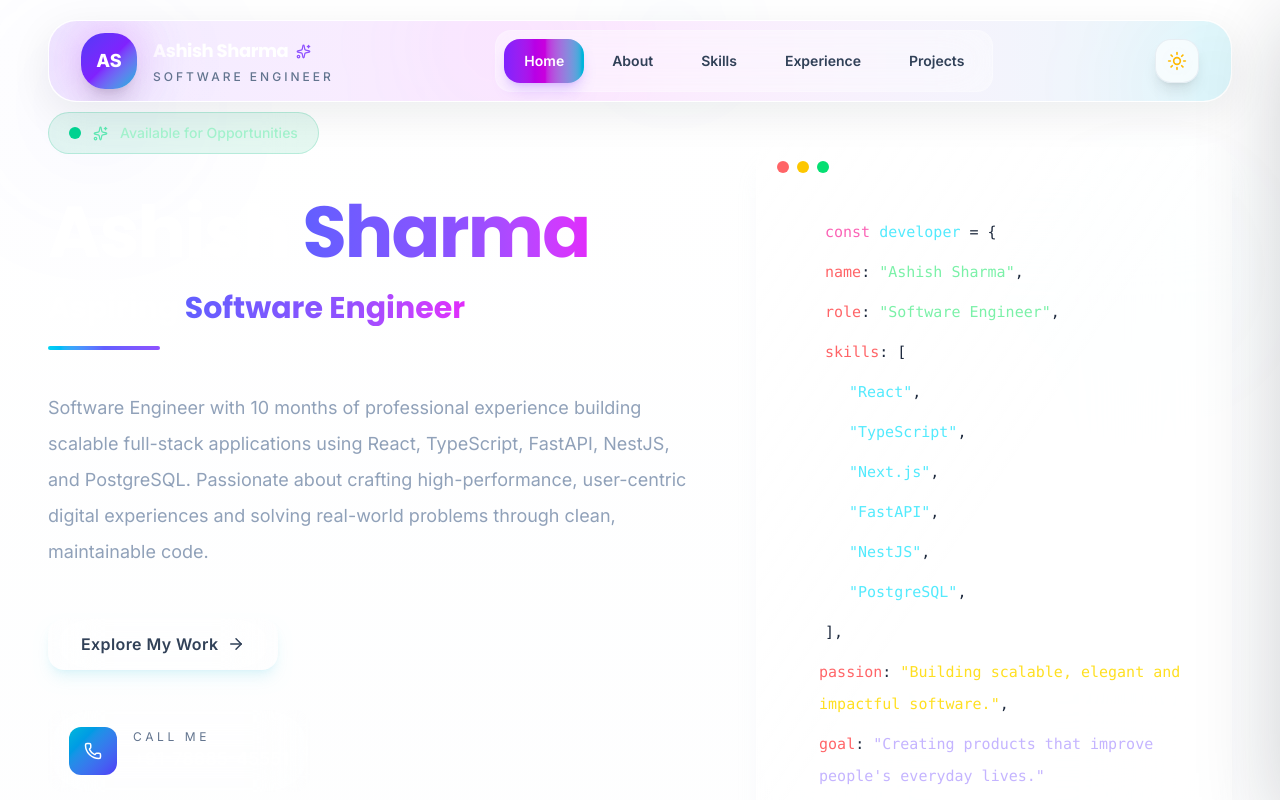
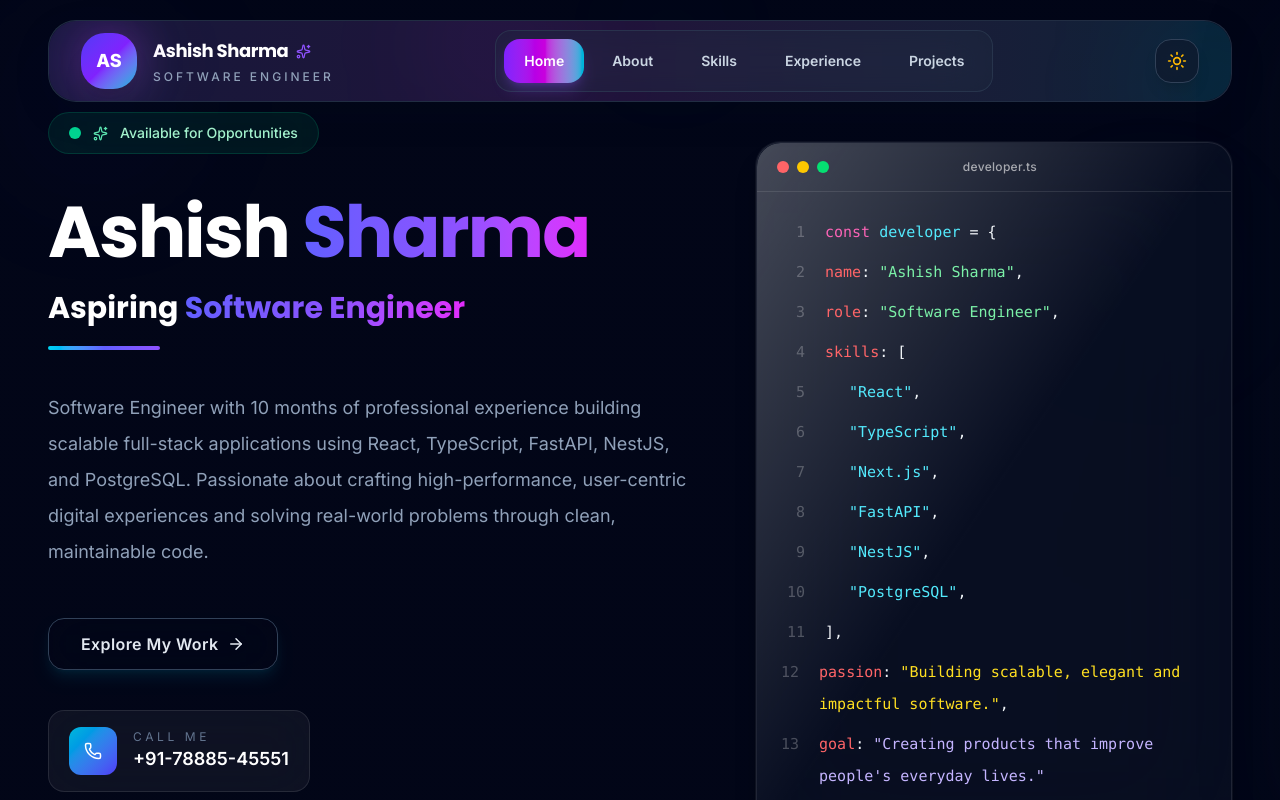
Before and after one commit to Ashu11122000/Portfolio, a React (Vite) app: page / in a window 1280 px wide. Shown: the top 800 px of the page. Built offline with nearby package versions, Linux system fonts and the light colour scheme.

Commit message:
Theme Toggle Correction Done

```diff
--- a/src/components/about/PersonalInfo.tsx
+++ b/src/components/about/PersonalInfo.tsx
@@ -78,7 +78,7 @@ function PersonalInfo() {
               rounded-3xl
               border
               border-emerald-500/20
-              bg-gradient-to-br
+              bg-linear-to-br
               from-emerald-500/10
               via-emerald-400/5
               to-transparent
@@ -137,14 +137,14 @@ function PersonalInfo() {
                       hover:shadow-2xl
                       hover:shadow-indigo-500/20
                       dark:border-white/10
-                      dark:bg-white/[0.04]
+                      dark:bg-white/4
                     "
                   >
                     <div
                       className="
                         absolute
                         inset-0
-                        bg-gradient-to-br
+                        bg-linear-to-br
                         from-indigo-500
                         via-violet-500
                         to-cyan-500
@@ -217,7 +217,7 @@ function InfoItem({
         hover:shadow-xl
         hover:shadow-indigo-500/10
         dark:border-white/10
-        dark:bg-white/[0.04]
+        dark:bg-white/4
       "
     >
       <div
@@ -228,7 +228,7 @@ function InfoItem({
           items-center
           justify-center
           rounded-xl
-          bg-gradient-to-br
+          bg-linear-to-br
           from-indigo-500/15
           via-violet-500/15
           to-cyan-500/15
--- a/src/components/certifications/FeaturedCertifications.tsx
+++ b/src/components/certifications/FeaturedCertifications.tsx
@@ -58,10 +58,10 @@ function FeaturedCertifications() {
         <div
           className="
             absolute
-            left-[-180px]
+            -left-45
             top-20
-            h-[380px]
-            w-[380px]
+            h-95
+            w-95
             rounded-full
             bg-violet-500/15
             blur-[140px]
@@ -71,10 +71,10 @@ function FeaturedCertifications() {
         <div
           className="
             absolute
-            right-[-140px]
+            -right-35
             bottom-0
-            h-[420px]
-            w-[420px]
+            h-105
+            w-105
             rounded-full
             bg-cyan-500/10
             blur-[150px]
@@ -86,8 +86,8 @@ function FeaturedCertifications() {
             absolute
             left-1/2
             top-0
-            h-[260px]
-            w-[260px]
+            h-65
+            w-65
             -translate-x-1/2
             rounded-full
             bg-fuchsia-500/10
@@ -108,7 +108,7 @@ function FeaturedCertifications() {
               rounded-full
               border
               border-violet-500/20
-              bg-white/[0.04]
+              bg-white/4
               px-6
               py-3
               backdrop-blur-xl
@@ -123,7 +123,7 @@ function FeaturedCertifications() {
                 items-center
                 justify-center
                 rounded-full
-                bg-gradient-to-br
+                bg-linear-to-br
                 from-violet-600
                 via-fuchsia-600
                 to-cyan-500
@@ -190,7 +190,7 @@ function FeaturedCertifications() {
                 rounded-3xl
                 border
                 border-white/10
-                bg-white/[0.04]
+                bg-white/4
                 p-6
                 backdrop-blur-xl
                 transition-all
@@ -216,7 +216,7 @@ function FeaturedCertifications() {
                 rounded-3xl
                 border
                 border-white/10
-                bg-white/[0.04]
+                bg-white/4
                 p-6
                 backdrop-blur-xl
                 transition-all
@@ -242,7 +242,7 @@ function FeaturedCertifications() {
                 rounded-3xl
                 border
                 border-white/10
-                bg-white/[0.04]
+                bg-white/4
                 p-6
                 backdrop-blur-xl
                 transition-all
@@ -312,7 +312,7 @@ function FeaturedCertifications() {
             my-14
             h-px
             w-full
-            bg-gradient-to-r
+            bg-linear-to-r
             from-transparent
             via-white/10
             to-transparent
@@ -345,10 +345,10 @@ function FeaturedCertifications() {
             className="
               relative
               overflow-hidden
-              rounded-[32px]
+              rounded-4xl
               border
               border-white/10
-              bg-white/[0.04]
+              bg-white/4
               px-8
               py-8
               backdrop-blur-2xl
@@ -361,7 +361,7 @@ function FeaturedCertifications() {
               className="
                 absolute
                 inset-0
-                bg-gradient-to-r
+                bg-linear-to-r
                 from-violet-500/5
                 via-fuchsia-500/5
                 to-cyan-500/5
@@ -391,7 +391,7 @@ function FeaturedCertifications() {
                   items-center
                   justify-center
                   rounded-2xl
-                  bg-gradient-to-br
+                  bg-linear-to-br
                   from-violet-600
                   via-fuchsia-600
                   to-cyan-500
--- a/src/components/layout/Layout.tsx
+++ b/src/components/layout/Layout.tsx
@@ -13,10 +13,10 @@ function Layout() {
   flex-col
   overflow-x-hidden
 
-        bg-gradient-to-b
-        from-white
-        via-slate-50
-        to-slate-100
+  bg-linear-to-b
+  from-slate-50
+  via-slate-100
+  to-slate-200/60
 
   text-slate-800
 
@@ -36,8 +36,8 @@ function Layout() {
             absolute
             -left-40
             -top-40
-            h-[34rem]
-            w-[34rem]
+            h-136
+            w-136
             rounded-full
             bg-indigo-500/8
             blur-[140px]
@@ -47,10 +47,10 @@ function Layout() {
         <div
           className="
             absolute
-            right-[-8rem]
+            -right-32
             top-1/4
-            h-[30rem]
-            w-[30rem]
+            h-120
+            w-120
             rounded-full
             bg-fuchsia-500/8
             blur-[130px]
@@ -60,10 +60,10 @@ function Layout() {
         <div
           className="
             absolute
-            bottom-[-12rem]
+            -bottom-48
             left-1/2
-            h-[40rem]
-            w-[40rem]
+            h-160
+            w-160
             -translate-x-1/2
             rounded-full
             bg-cyan-500/6
--- a/src/context/ThemeProvider.tsx
+++ b/src/context/ThemeProvider.tsx
@@ -38,8 +38,7 @@ export default function ThemeProvider({ children }: ThemeProviderProps) {
   useEffect(() => {
     const root = document.documentElement;
 
-    root.classList.remove("light", "dark");
-    root.classList.add(theme);
+root.classList.toggle("dark", theme === "dark");
 
     /**
      * Native browser UI
--- a/src/index.css
+++ b/src/index.css
@@ -1,16 +1,18 @@
 @import "tailwindcss";
 
-/* ==========================
+@custom-variant dark (&:where(.dark, .dark *));
+
+/* ==========================================================
    Theme Variables
-========================== */
+========================================================== */
 
 @theme {
   --color-primary: #6366f1;
   --color-secondary: #8b5cf6;
   --color-accent: #06b6d4;
 
-  --color-background: #ffffff;
-  --color-surface: #f8fafc;
+  --color-background: #f8fafc;
+  --color-surface: #ffffff;
   --color-border: #e2e8f0;
 
   --color-dark: #020617;
@@ -21,50 +23,122 @@
   --font-heading: "Poppins", sans-serif;
 }
 
-/* ==========================
-   Base Styles
-========================== */
+/* ==========================================================
+   Base
+========================================================== */
 
 html {
   scroll-behavior: smooth;
 }
 
 body {
-  @apply bg-white text-slate-700 antialiased;
-  font-family: var(--font-sans);
+  background-color: #fcfcfd;
+
+  @apply bg-slate-50 text-slate-700 antialiased;
 }
 
+/* Dark Theme */
+
 .dark body {
-  @apply bg-slate-950 text-slate-300;
+  @apply bg-slate-950;
+
+  @apply text-slate-300;
+}
+
+/* Global */
+
+*,
+*::before,
+*::after {
+  box-sizing: border-box;
 }
 
 * {
-  box-sizing: border-box;
+  transition:
+    background-color 250ms ease,
+    border-color 250ms ease,
+    color 250ms ease;
 }
 
-*::selection {
-  @apply bg-indigo-500 text-white;
+/* Text Selection */
+
+::selection {
+  @apply bg-violet-500 text-white;
 }
+
+/* Links */
 
 a {
   @apply no-underline transition-colors duration-300;
 }
 
+/* Buttons */
+
 button {
   @apply cursor-pointer;
 }
+
+/* Images */
 
 img {
   @apply block max-w-full;
 }
 
+/* Root */
+
 #root {
   min-height: 100vh;
+
+  position: relative;
 }
 
-/* ==========================
+/* ==========================================================
+   Page Background
+========================================================== */
+
+body::before {
+  content: "";
+
+  position: fixed;
+
+  inset: 0;
+
+  pointer-events: none;
+
+  background:
+    radial-gradient(circle at top left,
+      rgba(99,102,241,0.08),
+      transparent 35%),
+
+    radial-gradient(circle at top right,
+      rgba(139,92,246,0.06),
+      transparent 30%),
+
+    radial-gradient(circle at bottom,
+      rgba(6,182,212,0.05),
+      transparent 35%);
+
+  z-index: -1;
+}
+
+.dark body::before {
+  background:
+    radial-gradient(circle at top left,
+      rgba(99,102,241,0.15),
+      transparent 35%),
+
+    radial-gradient(circle at top right,
+      rgba(139,92,246,0.12),
+      transparent 30%),
+
+    radial-gradient(circle at bottom,
+      rgba(6,182,212,0.10),
+      transparent 35%);
+}
+
+/* ==========================================================
    Headings
-========================== */
+========================================================== */
 
 h1,
 h2,
@@ -73,7 +147,10 @@ h4,
 h5,
 h6 {
   font-family: var(--font-heading);
-  @apply font-bold text-slate-900;
+
+  @apply font-bold;
+
+  @apply text-slate-900;
 }
 
 .dark h1,
@@ -85,9 +162,9 @@ h6 {
   @apply text-white;
 }
 
-/* ==========================
+/* ==========================================================
    Scrollbar
-========================== */
+========================================================== */
 
 ::-webkit-scrollbar {
   width: 10px;
@@ -97,32 +174,44 @@ h6 {
   @apply bg-slate-100;
 }
 
-::-webkit-scrollbar-thumb {
-  @apply bg-indigo-500 rounded-full;
-}
-
-::-webkit-scrollbar-thumb:hover {
-  @apply bg-indigo-600;
-}
-
 .dark ::-webkit-scrollbar-track {
   @apply bg-slate-900;
 }
 
-.dark ::-webkit-scrollbar-thumb {
-  @apply bg-indigo-400;
+::-webkit-scrollbar-thumb {
+  @apply rounded-full bg-slate-400;
 }
 
-/* ==========================
-   Utility Classes
-========================== */
+::-webkit-scrollbar-thumb:hover {
+  @apply bg-violet-500;
+}
+
+.dark ::-webkit-scrollbar-thumb {
+  @apply bg-slate-700;
+}
+
+.dark ::-webkit-scrollbar-thumb:hover {
+  @apply bg-violet-500;
+}
+
+/* ==========================================================
+   Utilities
+========================================================== */
 
 .glass {
-  @apply bg-white/70 backdrop-blur-xl border border-white/20 shadow-xl;
+  @apply border border-white/30;
+
+  @apply bg-white/65;
+
+  @apply backdrop-blur-2xl;
+
+  @apply shadow-xl;
 }
 
 .dark .glass {
-  @apply bg-slate-900/60 border-slate-700/50;
+  @apply border-slate-700/60;
+
+  @apply bg-slate-900/60;
 }
 
 .section {
```
Lines whose indentation alone changed are shown as unchanged.
